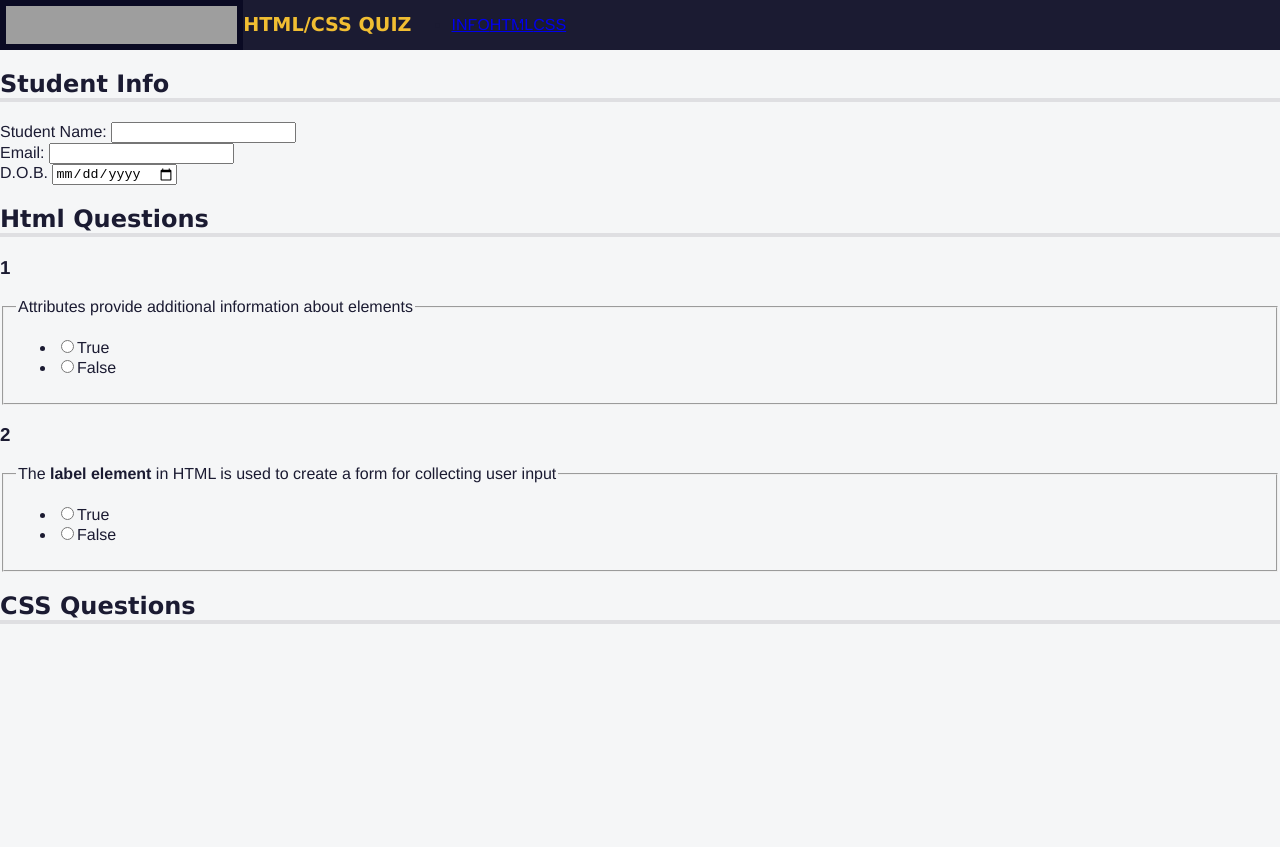
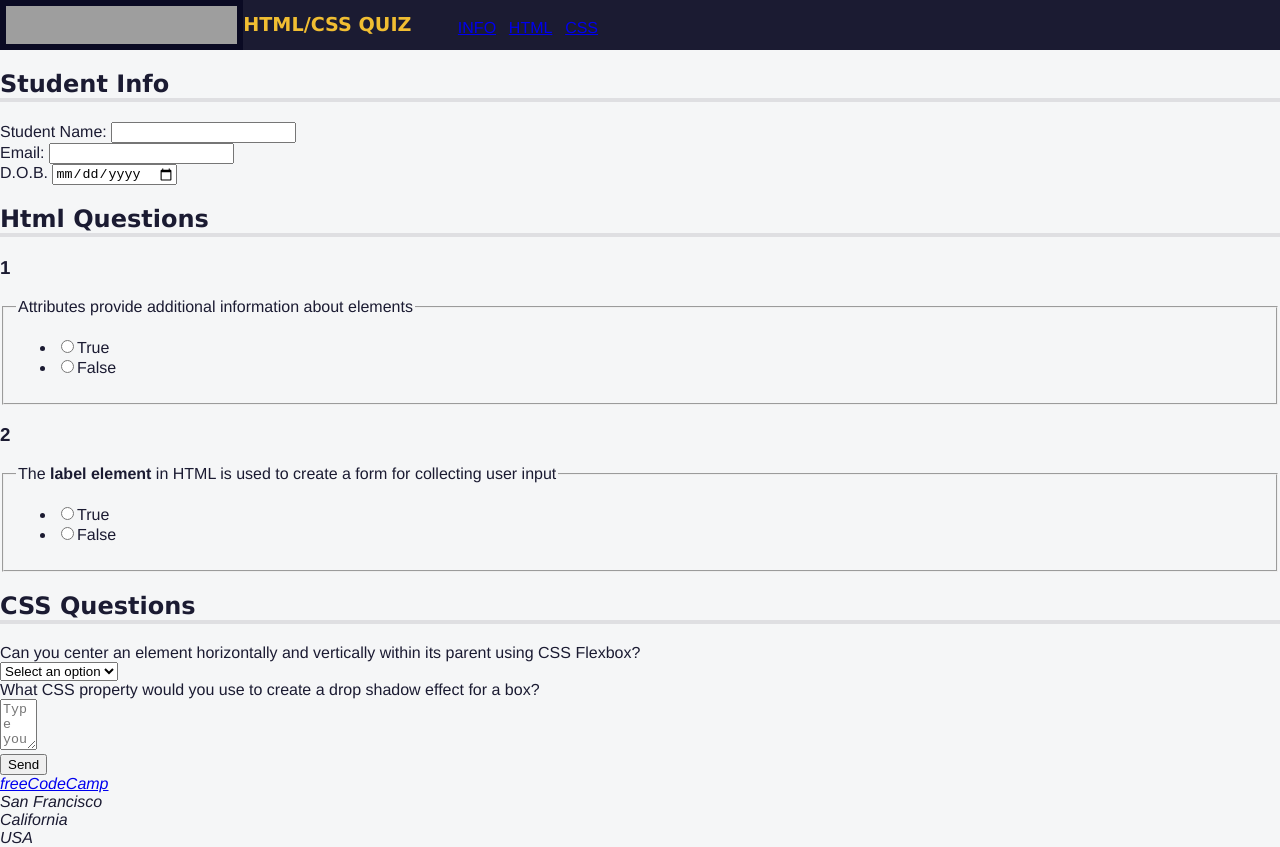
Before and after one commit to Joejosep/Quiz-test, a plain HTML site: page index.html in a window 1280 px wide. Before the commit the page ends 800 px from the top, so only its background shows below. Drawn offline with Linux system fonts and the light colour scheme; grey boxes are pictures that could not be loaded.

Commit message:
Add files via upload

```diff
--- a/index.html
+++ b/index.html
@@ -76,8 +76,38 @@
 
             <section role="region" aria-labelledby="css-questions">
                 <h2 id="css-questions">CSS Questions</h2>
+                <div class="formrow">
+                    <div class="question-block">
+                        <label for="q-r">Can you center an element horizontally and vertically within its parent using CSS Flexbox?</label>
+                    </div>
+                    <div class="answer">
+                        <select name="answer" id="q-r" required>
+                            <option value="">Select an option</option>
+                            <option value="yes">Yes</option>
+                            <option value="no">No</option>
+                        </select>
+                    </div>
+
+                    <div class="question-block">
+                        <label for="q1-r1">What CSS property would you use to create a drop shadow effect for a box?</label>
+                    </div>
+                    <div class="answer">
+                        <textarea name="textarea" id="q1-r1" rows="3" cols="2" placeholder="Type your answer here"></textarea>
+                    </div>
+                </div>
             </section>
+
+            <input type="submit" value="Send">
        </form>
     </main>
+
+    <footer>
+        <address>
+            <a href="https://freecodecamp.org">freeCodeCamp</a><br />
+            San Francisco<br />
+            California<br />
+            USA
+        </address>
+    </footer>
 </body>
 </html>
--- a/styles.css
+++ b/styles.css
@@ -48,3 +48,15 @@ h2 {
   white-space: nowrap;
   border: 0;
 }
+
+p::before {
+  content: "Question #";
+}
+
+nav li {
+  color: #dfdfe2;
+  margin: 0 0.2rem;
+  padding: 0.2rem;
+  display: block;
+
+}
```
